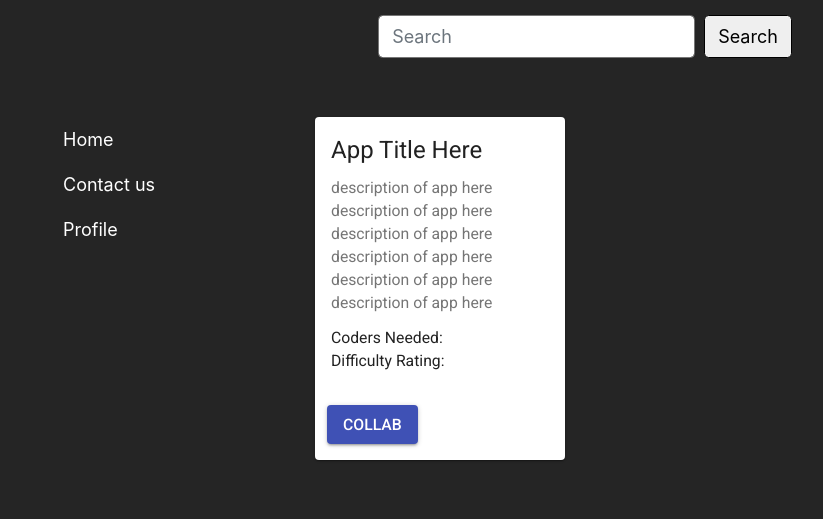
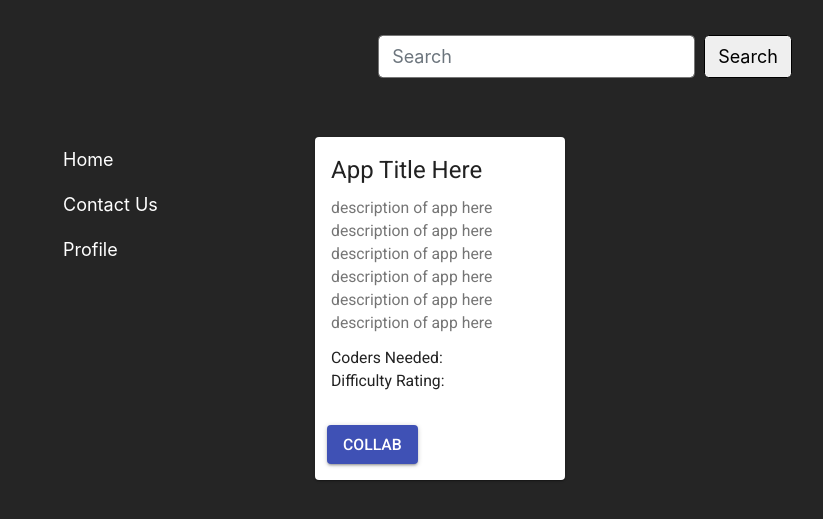
Before and after one commit to Rawgher/Codelaboration, a Gatsby site: page /active-collabs in a window 1280 px wide. Shown: the part 57-576 px from the top of the page, without its empty margins (55-878 px from the left). Built offline with nearby package versions, Linux system fonts and the light colour scheme; Gatsby itself is replaced by a stand-in of ours.

Commit message:
fixed links

```diff
--- a/src/components/NavBar/NavBar.js
+++ b/src/components/NavBar/NavBar.js
@@ -1,5 +1,6 @@
 import React, { Component } from 'react'
 import './NavBar.css'
+import { Link } from 'gatsby'
 
 class NavBar extends Component {
   constructor(props) {
@@ -13,15 +14,15 @@ class NavBar extends Component {
         <div className="row">
           <div className="col-md-12">
             <nav className="nav flex-column">
-              <a className="nav-link active EGA-a" href="#">
+              <Link to="/" className="nav-link active EGA-a">
                 Home
-              </a>
-              <a className="nav-link EGA-a" href="#">
-                Contact us
-              </a>
-              <a className="nav-link EGA-a" href="#">
+              </Link>
+              <Link to="/contact-us" className="nav-link active EGA-a">
+                Contact Us
+              </Link>
+              <Link to="/user" className="nav-link active EGA-a">
                 Profile
-              </a>
+              </Link>
             </nav>
           </div>
         </div>
--- a/src/components/SearchBar/SearchBar.css
+++ b/src/components/SearchBar/SearchBar.css
@@ -5,4 +5,5 @@
 
 #EGA-formInline {
   margin: auto;
+  margin-top: 20px;
 }
```
Also changed, not shown: 1 other file.
